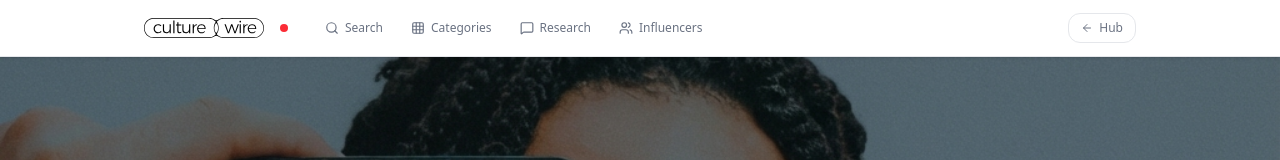
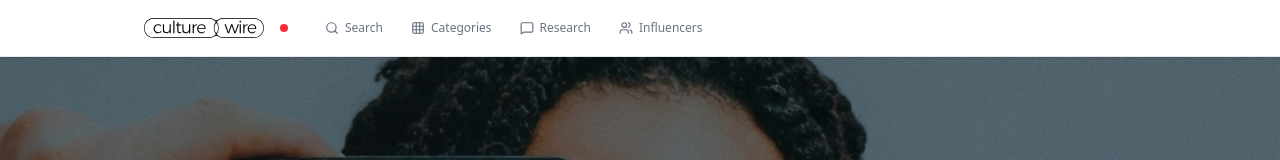
Before and after one commit to tom2tomtomtom/CultureWire-upgrade, a Next.js app: page /login in a window 1280 px wide. Shown: the top 160 px of the page. Built offline with nearby package versions, Linux system fonts and the light colour scheme; no server answers.

Commit message:
Fix auth redirect and remove Hub link
- Use NEXT_PUBLIC_APP_URL env var for magic link redirect instead of
  window.location.origin to prevent localhost redirects
- Remove AIDEN Hub back-link from nav header

Co-Authored-By: Claude Opus 4.6 <noreply@anthropic.com>

```diff
--- a/src/app/login/page.tsx
+++ b/src/app/login/page.tsx
@@ -23,7 +23,7 @@ function LoginForm() {
     const { error: authError } = await supabase.auth.signInWithOtp({
       email,
       options: {
-        emailRedirectTo: `${window.location.origin}/auth/callback?next=${encodeURIComponent(next)}`,
+        emailRedirectTo: `${process.env.NEXT_PUBLIC_APP_URL || window.location.origin}/auth/callback?next=${encodeURIComponent(next)}`,
       },
     });
 
--- a/src/components/layout/nav-header.tsx
+++ b/src/components/layout/nav-header.tsx
@@ -4,7 +4,7 @@ import { useState, useEffect } from 'react';
 import Link from 'next/link';
 import { usePathname } from 'next/navigation';
 import Image from 'next/image';
-import { Search, Grid3X3, Users, MessageSquare, ArrowLeft } from 'lucide-react';
+import { Search, Grid3X3, Users, MessageSquare } from 'lucide-react';
 import { UserMenu } from '@/components/auth/user-menu';
 import { ApifyCreditBadge } from '@/components/layout/apify-credit-badge';
 import { cn } from '@/lib/utils';
@@ -90,13 +90,6 @@ export function NavHeader({ email }: { email: string | null }) {
         </div>
         <div className="flex items-center gap-2">
           <ApifyCreditBadge />
-          <a
-            href="https://www.aiden.services/dashboard"
-            className="flex items-center gap-1.5 rounded-lg border border-gray-200 px-3 py-1.5 text-xs font-medium text-gray-500 transition-colors hover:border-[#8B3F4F] hover:text-[#8B3F4F]"
-          >
-            <ArrowLeft className="h-3 w-3" />
-            Hub
-          </a>
           <UserMenu email={email} />
         </div>
       </div>
```
